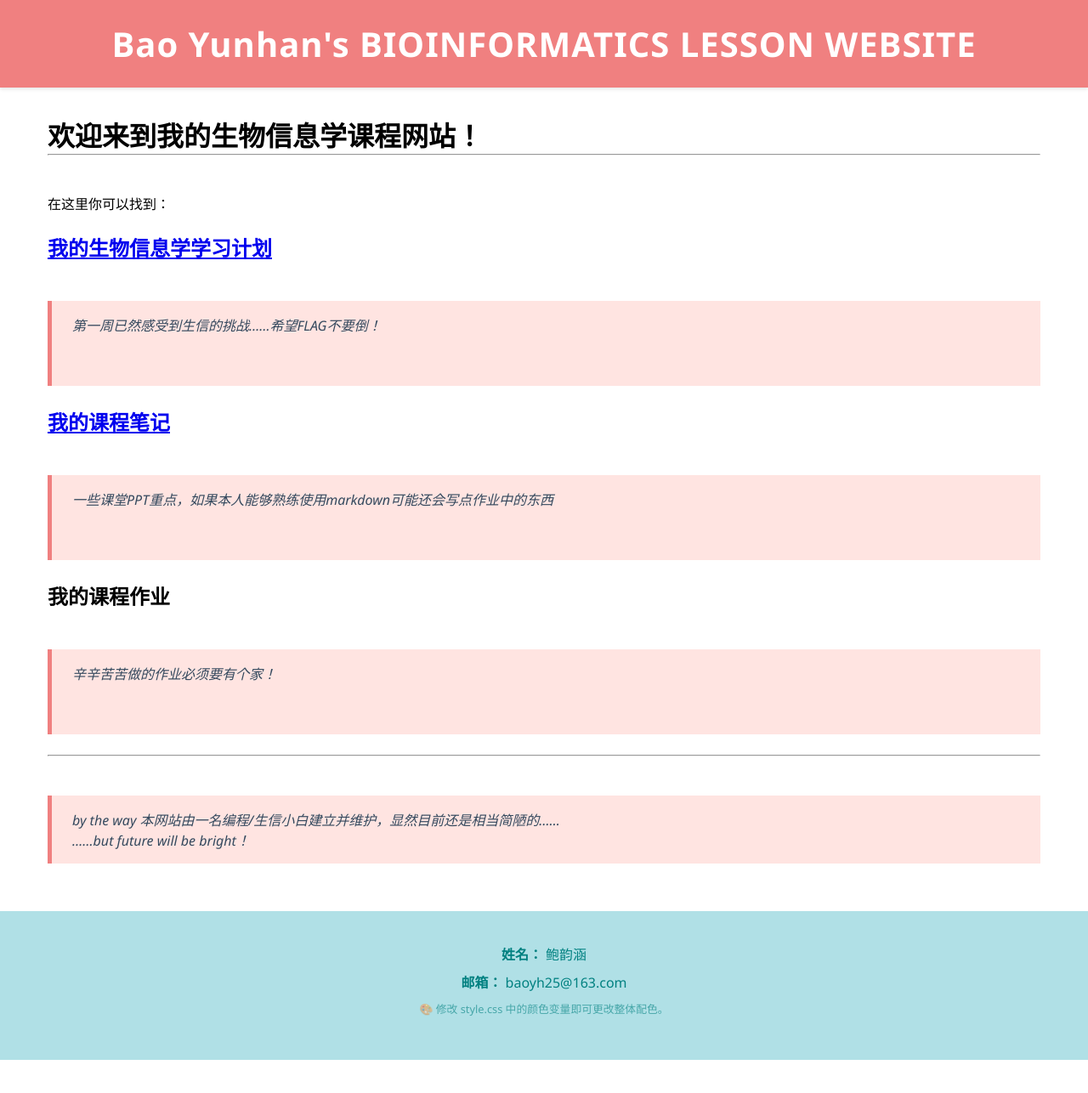
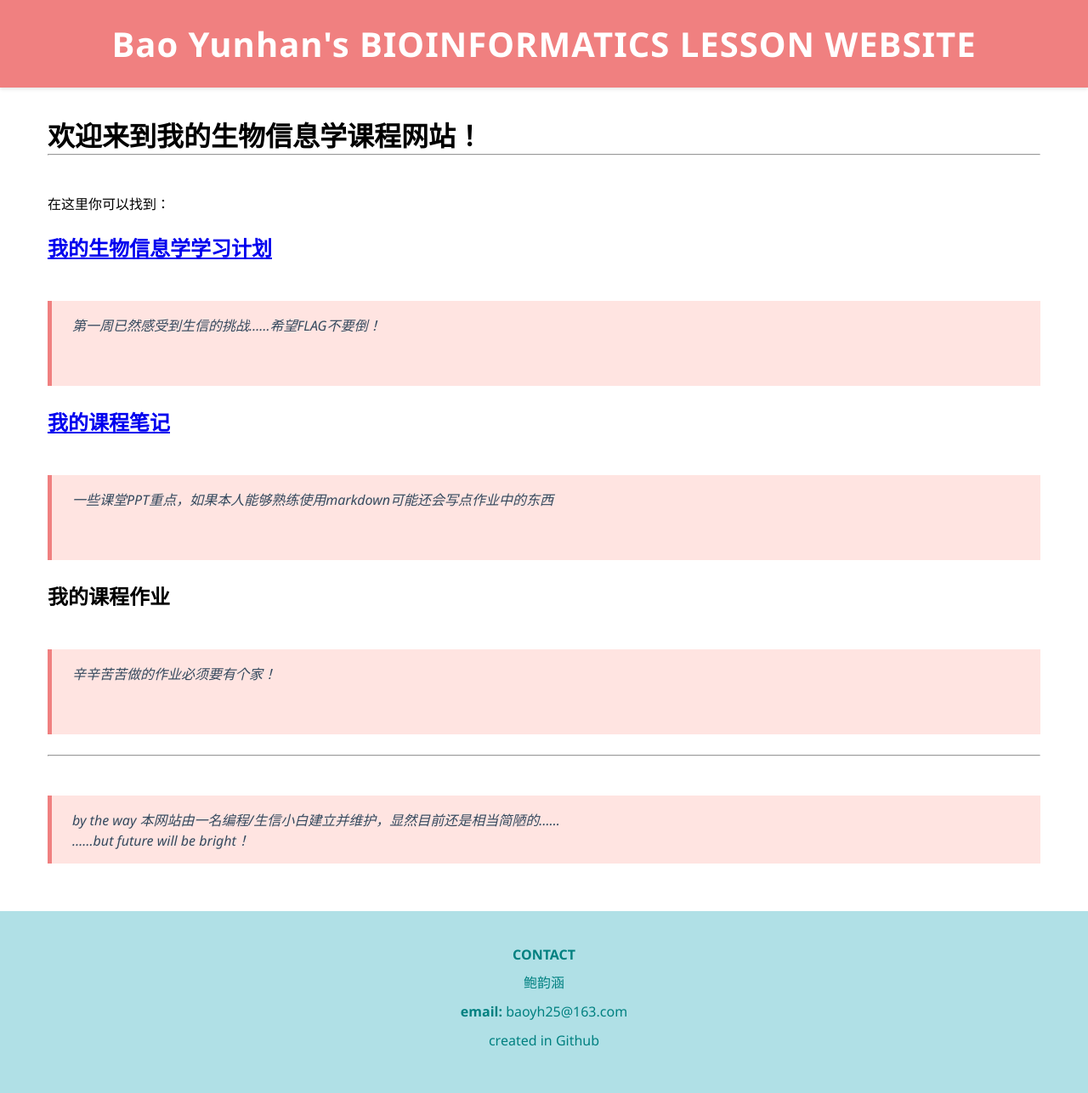
Before and after one commit to baoyh24/bioinformatics_lesson_2026_spring, a Jekyll site: the page built from docs/index.md, in a window 1280 px wide. Shown: the whole page at 85% size. Built offline with Jekyll 4.4.1, drawn with Linux system fonts in a browser that asks for light colours; before the commit the page ends 1247 px from its top, so only the background shows below that.

Commit message:
Update footer information and contact details

```diff
--- a/docs/_includes/footer.html
+++ b/docs/_includes/footer.html
@@ -4,11 +4,11 @@
     <div class="footer-container">
         <div class="footer-info">
             <!-- 个人信息：请根据实际情况修改 -->
-            <p><strong>姓名：</strong> 鲍韵涵</p>
-            <p><strong>邮箱：</strong> <a href="mailto:zhangsan@example.com">baoyh25@163.com</a></p>
+            <p><strong>CONTACT</strong>
+            <p><strong></strong> 鲍韵涵</p>
+            <p><strong>email: </strong> <a href="mailto:zhangsan@example.com">baoyh25@163.com</a></p>
             <!-- 如需增加其他信息，直接添加 <p> 标签即可 -->
-            <!-- 颜色修改提示（可删除） -->
-            <p style="font-size: 0.8rem; opacity: 0.6;">🎨 修改 style.css 中的颜色变量即可更改整体配色。</p>
+            <p>created in Github</p>
         </div>
     </div>
 </footer>
```
